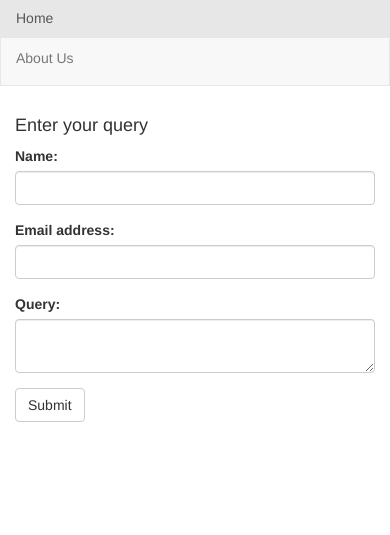
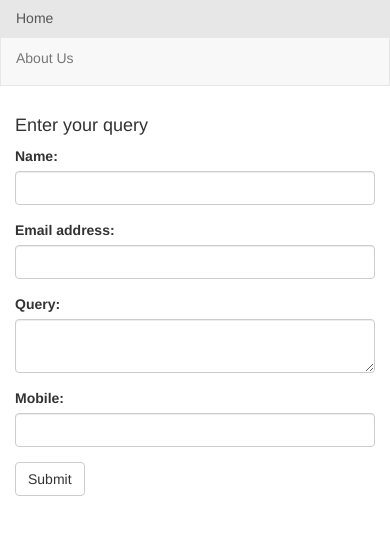
Before and after one commit to visappol/visa-app, a website: page views/index.html in a window 390 px wide. Shown: the part 61-596 px from the top of the page. Drawn offline with nearby package versions, Linux system fonts and the light colour scheme.

Commit message:
Add mobile feild in node JS

```diff
--- a/views/index.html
+++ b/views/index.html
@@ -34,6 +34,10 @@
                   <label for="query">Query:</label>
                   <textarea class="form-control" id="query" name="query"></textarea>
                 </div>
+                <div class="form-group">
+                  <label for="mobile">Mobile:</label>
+                  <input type="number" class="form-control" id="mobile" name="mobile">
+                </div>
                 <button type="submit" class="btn btn-default">Submit</button>
             </form>
           </div>
```
